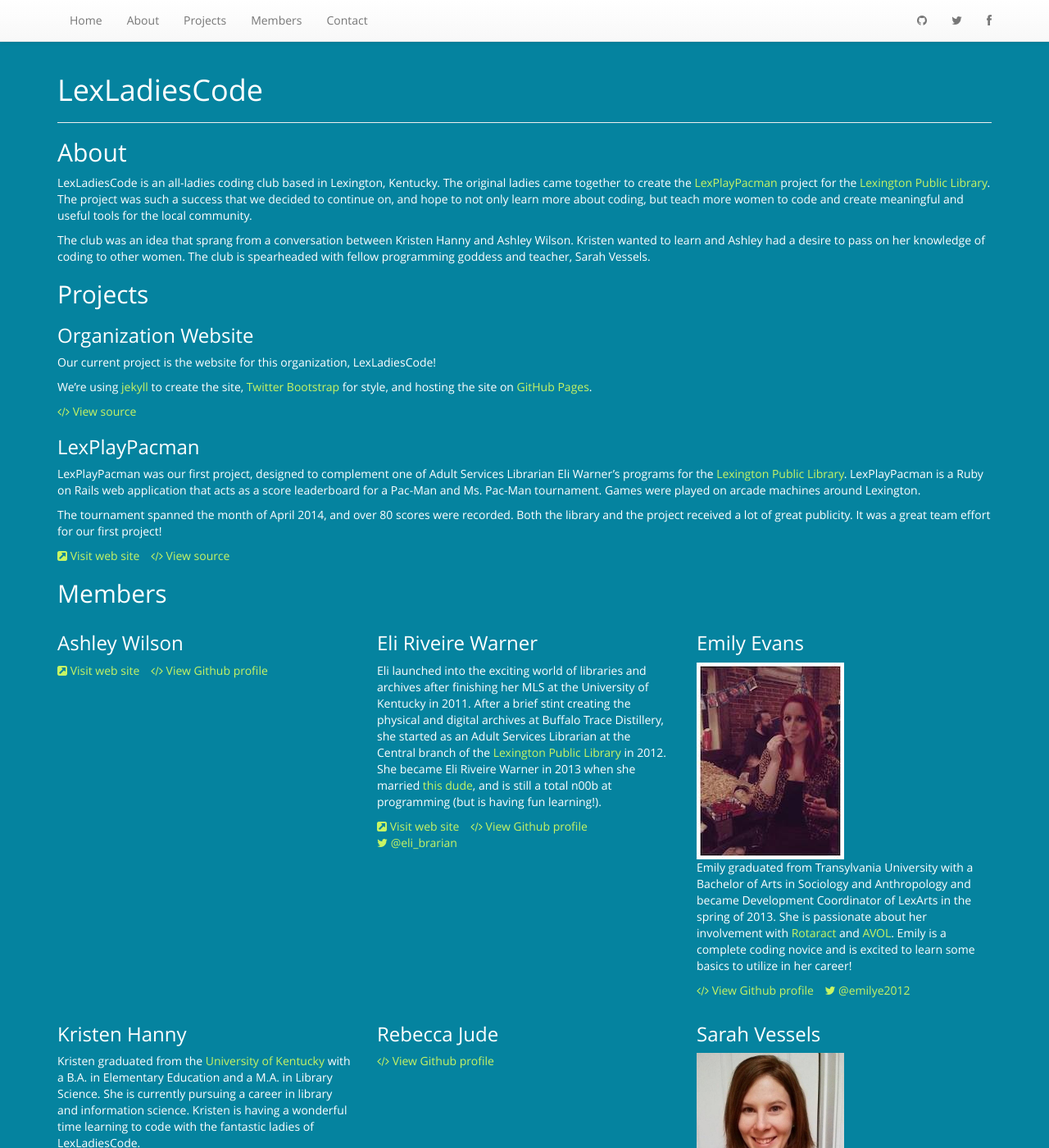
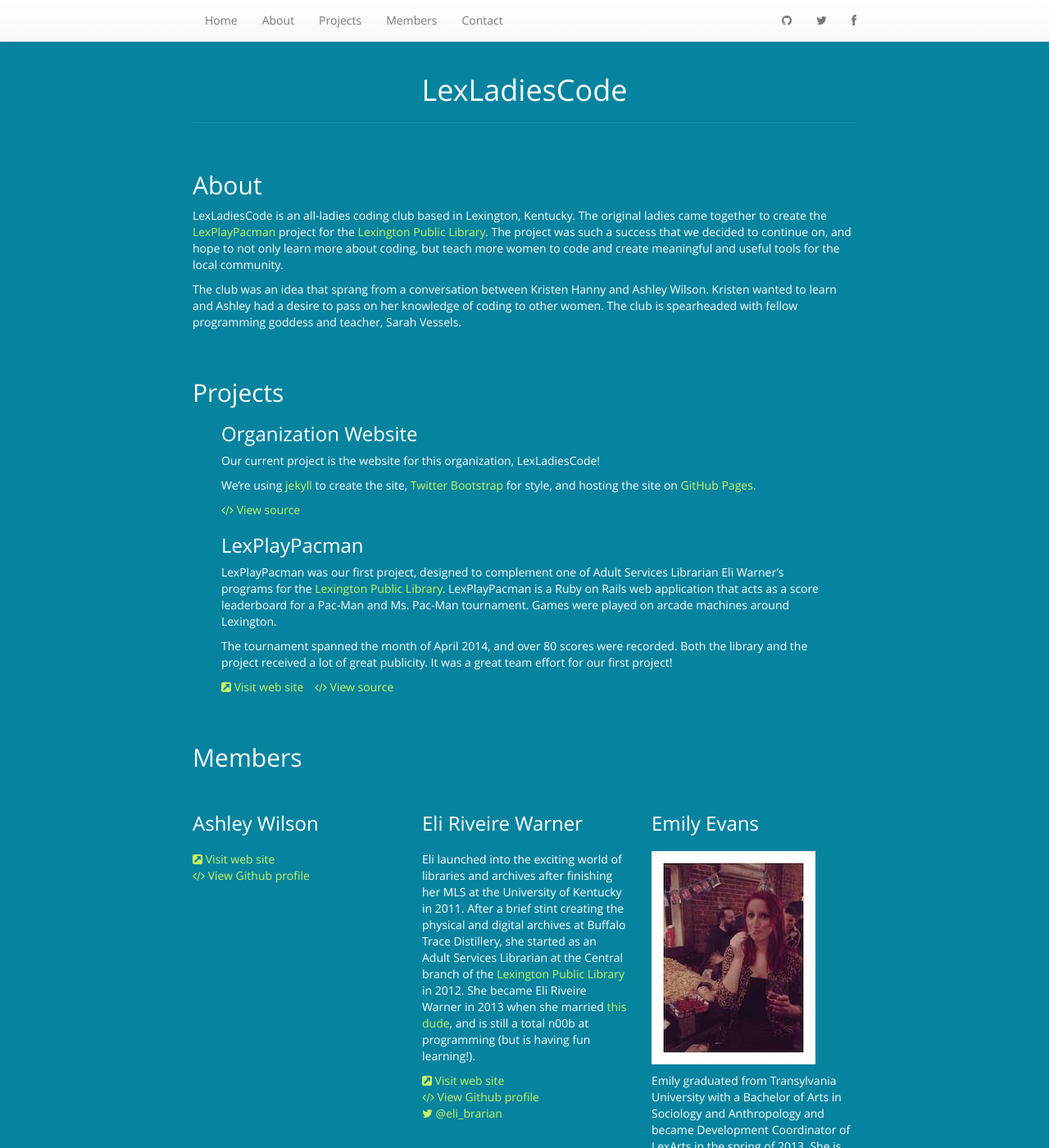
Before and after one commit to LexLadiesCode/LexLadiesCode.github.io, a Jekyll site: the page built from index.html, in a window 1280 px wide and 1400 px high. Shown: the whole window at 82% size. Built offline with Jekyll 4.4.1, drawn with Linux system fonts in a browser that asks for light colours; nearby versions of some CDN libraries; Markdown is read by kramdown in place of the engine named in the settings.

Commit message:
Conflict resolution

```diff
--- a/css/custom.css
+++ b/css/custom.css
@@ -46,10 +46,11 @@
 	text-decoration: none;
 }
 
-<<<<<<< HEAD
+
 img.member-photo {
 	margin-bottom: 10px;
-=======
+}
+
 h3.member-name {
   margin-top: 40px;
   margin-bottom: 20px;
@@ -65,7 +66,6 @@
 .page-header {
   text-align: center;
   border-bottom-color: #1092AF;
->>>>>>> FETCH_HEAD
 }
 
 .page-section {
```
